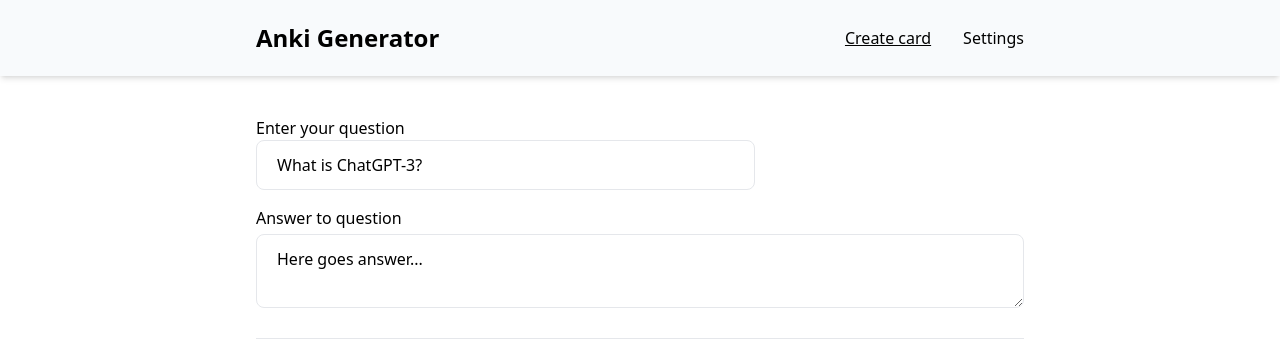
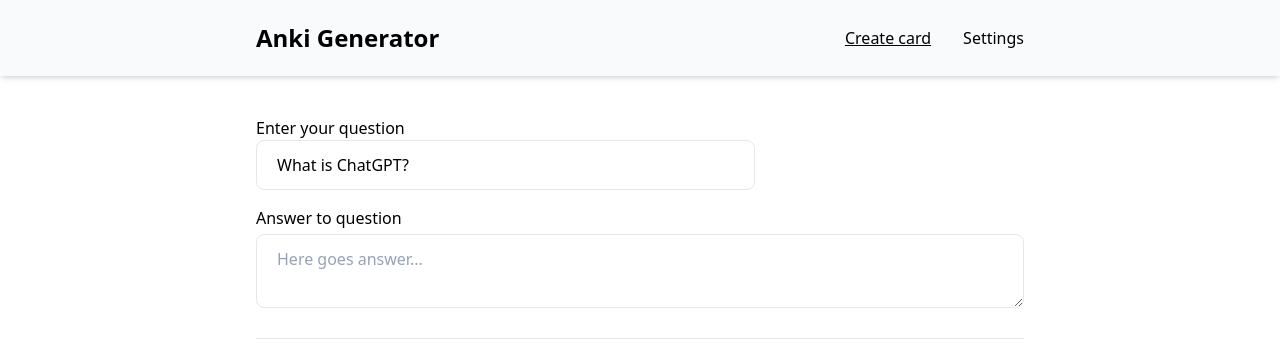
Before and after one commit to MarcinParda/anki-chatgpt, a Next.js app: page /create-card in a window 1280 px wide. Shown: the top 358 px of the page. Built offline with nearby package versions, Linux system fonts and the light colour scheme; what tailgrids, tw-elements would draw is missing.

Commit message:
feat: sending answer to server

```diff
--- a/components/CreateCardForm/CreateCardForm.tsx
+++ b/components/CreateCardForm/CreateCardForm.tsx
@@ -4,17 +4,32 @@ import { TagMultiselect } from './TagMultiselect';
 import { GenerateAnswerForm } from './GenerateAnswerForm';
 import { SelectDeck } from './SelectDeck';
 import { SubmitHandler, useForm } from 'react-hook-form';
+import { useMutation } from '@tanstack/react-query';
+import { createAnkiCard } from '@/utils/api';
 
-export interface CreateCardForm {
+export interface CreateCardFormData {
   answer: string;
   tags: string[];
   deck: string;
   question: string;
 }
 
+type Optional<T> = { [P in keyof T]?: T[P] };
+
+const defaultValues: Optional<CreateCardFormData> = {
+  tags: [],
+  question: 'What is ChatGPT?',
+};
+
 export const CreateCardForm = () => {
-  const { register, handleSubmit } = useForm<CreateCardForm>();
-  const onSubmit: SubmitHandler<CreateCardForm> = (data) => console.log(data);
+  const { mutate } = useMutation(createAnkiCard, {
+    onSuccess: () => reset(),
+  });
+  const { register, handleSubmit, getValues, setValue, reset } =
+    useForm<CreateCardFormData>({ defaultValues });
+  const setAnswer = (answer: string) => setValue('answer', answer);
+  const onSubmit: SubmitHandler<CreateCardFormData> = (data) => mutate(data);
+  const getQuestion = () => getValues('question');
 
   return (
     <section className="mx-auto lg:min-w-[768px]">
@@ -22,7 +37,11 @@ export const CreateCardForm = () => {
         className="flex flex-col gap-4 pt-10"
         onSubmit={handleSubmit(onSubmit)}
       >
-        <GenerateAnswerForm register={register} />
+        <GenerateAnswerForm
+          register={register}
+          getQuestion={getQuestion}
+          setAnswer={setAnswer}
+        />
         <hr className="my-2 text-slate-300" />
         <SelectDeck register={register('deck')} />
         <TagMultiselect register={register('tags')} />
--- a/components/CreateCardForm/GenerateAnswerForm.tsx
+++ b/components/CreateCardForm/GenerateAnswerForm.tsx
@@ -1,31 +1,31 @@
-import { ANSWER } from '@/consts/tanstackQueryKeys';
 import { getAnswer } from '@/utils/api';
 import { useMutation } from '@tanstack/react-query';
+import { log } from 'console';
 import React, { useEffect, useState } from 'react';
 import { UseFormRegister } from 'react-hook-form';
 import { FiSend } from 'react-icons/fi';
 import { Button } from '../Button';
 import { Input } from '../Input';
-import { CreateCardForm } from './CreateCardForm';
+import { CreateCardFormData } from './CreateCardForm';
 
 interface GenerateAnswerFormProps {
-  register: UseFormRegister<CreateCardForm>;
+  register: UseFormRegister<CreateCardFormData>;
+  getQuestion: () => string;
+  setAnswer: (answer: string) => void;
 }
 
-export const GenerateAnswerForm = ({ register }: GenerateAnswerFormProps) => {
-  const [question, setQuestion] = useState('What is ChatGPT-3?');
-  const [answer, setAnswer] = useState('Here goes answer...');
-  const { data, isLoading, mutate } = useMutation([ANSWER], getAnswer);
+export const GenerateAnswerForm = ({
+  register,
+  setAnswer,
+  getQuestion,
+}: GenerateAnswerFormProps) => {
+  const { isLoading, mutate } = useMutation(getAnswer, {
+    onSuccess: (answer) => setAnswer(answer),
+  });
 
   const generateAnswer = () => {
-    mutate(question);
+    mutate(getQuestion());
   };
-
-  useEffect(() => {
-    if (data) {
-      setAnswer(data);
-    }
-  }, [data]);
 
   return (
     <>
@@ -34,11 +34,11 @@ export const GenerateAnswerForm = ({ register }: GenerateAnswerFormProps) => {
         <div className="flex gap-5">
           <span className="w-8/12">
             <Input
+              name="question"
               type="text"
               disabled={false}
-              name="question-input"
-              value={question}
-              onChange={(e) => setQuestion(e.target.value)}
+              placeholder="Here goes answer..."
+              register={register('question')}
             />
           </span>
           <span className="w-4/12">
@@ -56,11 +56,10 @@ export const GenerateAnswerForm = ({ register }: GenerateAnswerFormProps) => {
         <span>Answer to question</span>
         <textarea
           title="answer"
+          className="mt-1 w-full rounded-lg border border-form-stroke py-3 px-5 font-medium text-body-color placeholder-slate-400 outline-none transition focus:border-primary active:border-primary disabled:cursor-wait disabled:bg-[#F5F7FD]"
+          disabled={isLoading}
+          placeholder="Here goes answer..."
           {...register('answer')}
-          className="mt-1 w-full rounded-lg border border-form-stroke py-3 px-5 font-medium text-body-color placeholder-body-color outline-none transition focus:border-primary active:border-primary disabled:cursor-wait disabled:bg-[#F5F7FD]"
-          value={answer}
-          onChange={(e) => setAnswer(e.target.value)}
-          disabled={isLoading}
         />
       </label>
     </>
--- a/components/Input.tsx
+++ b/components/Input.tsx
@@ -1,4 +1,6 @@
+import { log } from 'console';
 import React from 'react';
+import { UseFormRegisterReturn } from 'react-hook-form';
 
 interface InputProps {
   label?: string;
@@ -8,15 +10,18 @@ interface InputProps {
   disabled?: boolean;
   value?: string;
   onChange?: (e: React.ChangeEvent<HTMLInputElement>) => void;
+  register?: UseFormRegisterReturn<string>;
 }
 
-export const Input = ({ label, ...inputParams }: InputProps) => {
+export const Input = ({ label, register, ...inputParams }: InputProps) => {
   return (
     <label className="block text-base font-medium text-black">
       {label && <span className="mb-1 block">{label}</span>}
       <input
-        className="w-full rounded-lg border border-form-stroke py-3 px-5 font-medium text-body-color placeholder-body-color outline-none transition focus:border-primary active:border-primary disabled:cursor-default disabled:bg-[#F5F7FD]"
+        className="w-full rounded-lg border border-form-stroke py-3 px-5 font-medium text-body-color placeholder-slate-400 outline-none transition focus:border-primary active:border-primary disabled:cursor-default disabled:bg-[#F5F7FD]"
+        name="question"
         {...inputParams}
+        {...register}
       />
     </label>
   );
--- a/consts/tanstackQueryKeys.ts
+++ b/consts/tanstackQueryKeys.ts
@@ -1,3 +1,2 @@
 export const ALL_TAGS = 'allTags';
 export const ALL_DECKS_NAMES = 'allDecksNames';
-export const ANSWER = 'answer';
--- a/utils/api/anki.ts
+++ b/utils/api/anki.ts
@@ -1,4 +1,5 @@
-import { ankiFetcher } from './ankiFetcher';
+import { CreateCardFormData } from '@/components/CreateCardForm';
+import { ankiFetcher, AnkiParams } from './ankiFetcher';
 
 export const getAllDecksNames = async () => {
   return await ankiFetcher<string[]>('deckNames', 6);
@@ -7,3 +8,20 @@ export const getAllDecksNames = async () => {
 export const getAllAnkiTags = async () => {
   return await ankiFetcher<string[]>('getTags', 6);
 };
+
+export const createAnkiCard = async (formData: CreateCardFormData) => {
+  const { answer, deck, question, tags } = formData;
+  const params: AnkiParams = {
+    note: {
+      fields: {
+        Front: question,
+        Back: answer,
+      },
+      deckName: deck,
+      tags: tags,
+      modelName: 'Basic',
+    },
+  };
+
+  return await ankiFetcher<any | null>('addNote', 6, params);
+};
--- a/utils/api/ankiFetcher.ts
+++ b/utils/api/ankiFetcher.ts
@@ -1,9 +1,30 @@
 import { ANKI_CONNECT_URL } from '@/consts/api';
+
+export interface AnkiParams {
+  note?: {
+    fields: {
+      Front: string;
+      Back: string;
+    };
+    deckName: string;
+    tags: string[];
+    modelName: 'Basic';
+    options?: {
+      allowDuplicate?: boolean;
+      duplicateScope?: 'deck';
+      duplicateScopeOptions?: {
+        deckName?: string;
+        checkChildren?: boolean;
+        checkAllModels?: boolean;
+      };
+    };
+  };
+}
 
 export const ankiFetcher = <ResponseData>(
   action: string,
   version: number,
-  params = {}
+  params: AnkiParams = {}
 ): Promise<ResponseData> => {
   return new Promise((resolve, reject) => {
     const xhr = new XMLHttpRequest();
```
